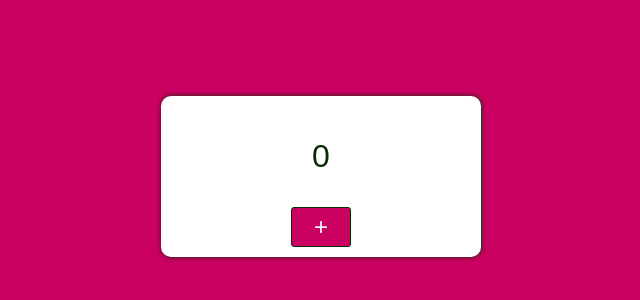
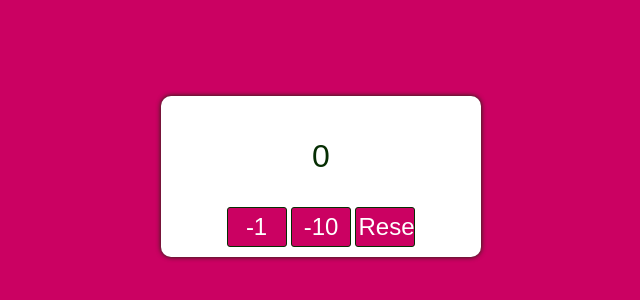
Before and after one commit to Beanolini/JS-Counter-Project, a plain HTML site: page counter-starter/index.html in a window 1280 px wide. Shown: the part 232-532 px from the top of the page, without its empty margins (319-959 px from the left). Drawn offline with Linux system fonts and the light colour scheme.

Commit message:
made changes to button

```diff
--- a/counter-starter/index.html
+++ b/counter-starter/index.html
@@ -1,5 +1,4 @@
 <!DOCTYPE html>
-
 <html lang="en">
   <head>
     <meta charset="utf-8" />
@@ -15,7 +14,14 @@
     <div id="wrapper">
       <p id="number">0</p>
       <div id="button-wrapper">
-        <input type="button" value="+" id="addition" onclick="add()" />
+        <input type="button" value="-1" id="subtraction" onclick="minus(-1)" />
+        <input
+          type="button"
+          value="-10"
+          id="subtraction-10"
+          onclick="minus(-10)"
+        />
+        <input type="button" value="Reset" id="reset" onclick="reset()" />
       </div>
     </div>
     <script src="script.js"></script>
--- a/counter-starter/script.js
+++ b/counter-starter/script.js
@@ -1,7 +1,14 @@
-const add = () => {
+const minus = (step) => {
   // We gave the number element an id of number so we can use that to get the element
   let numberElement = document.getElementById("number");
   // We can use the innerText property to get the text inside the element
   let number = numberElement.innerText;
-  console.log(number);
-};
+  number = parseInt(number) + step;
+  numberElement.innerText = number;
+}; // Close the minus function here
+
+// The reset function that sets the number back to 0
+function reset() {
+  // Set the text content of the number element to "0"
+  document.getElementById("number").innerText = "0";
+}
```
